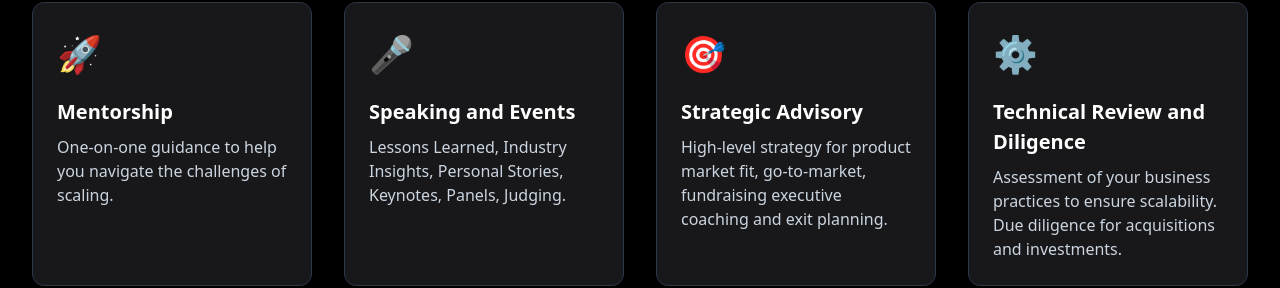
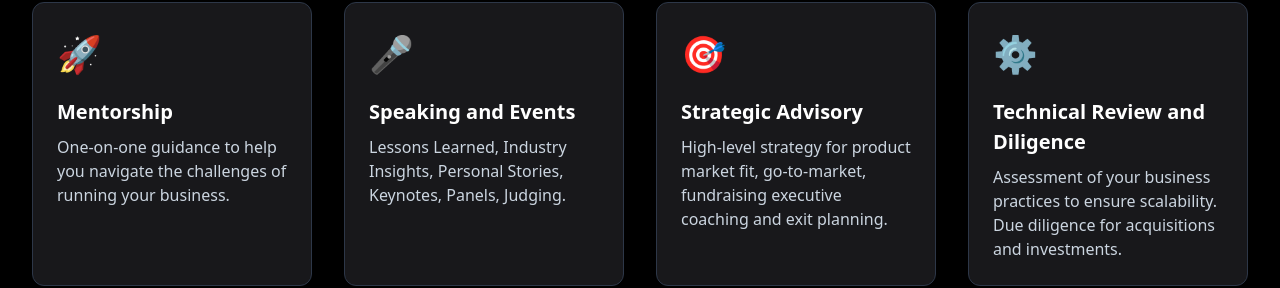
Before and after one commit to Jaehdawg/personal-website, a Next.js app: page / in a window 1280 px wide. Shown: the part 1626-1914 px from the top of the page. Built offline with nearby package versions, Linux system fonts and the light colour scheme.

Commit message:
txt change

```diff
--- a/src/components/Services.tsx
+++ b/src/components/Services.tsx
@@ -3,7 +3,7 @@ import { Section } from './Section';
 const services = [
     {
         title: 'Mentorship',
-        description: 'One-on-one guidance to help you navigate the challenges of scaling.',
+        description: 'One-on-one guidance to help you navigate the challenges of running your business.',
         icon: '🚀',
     },
     {
```
